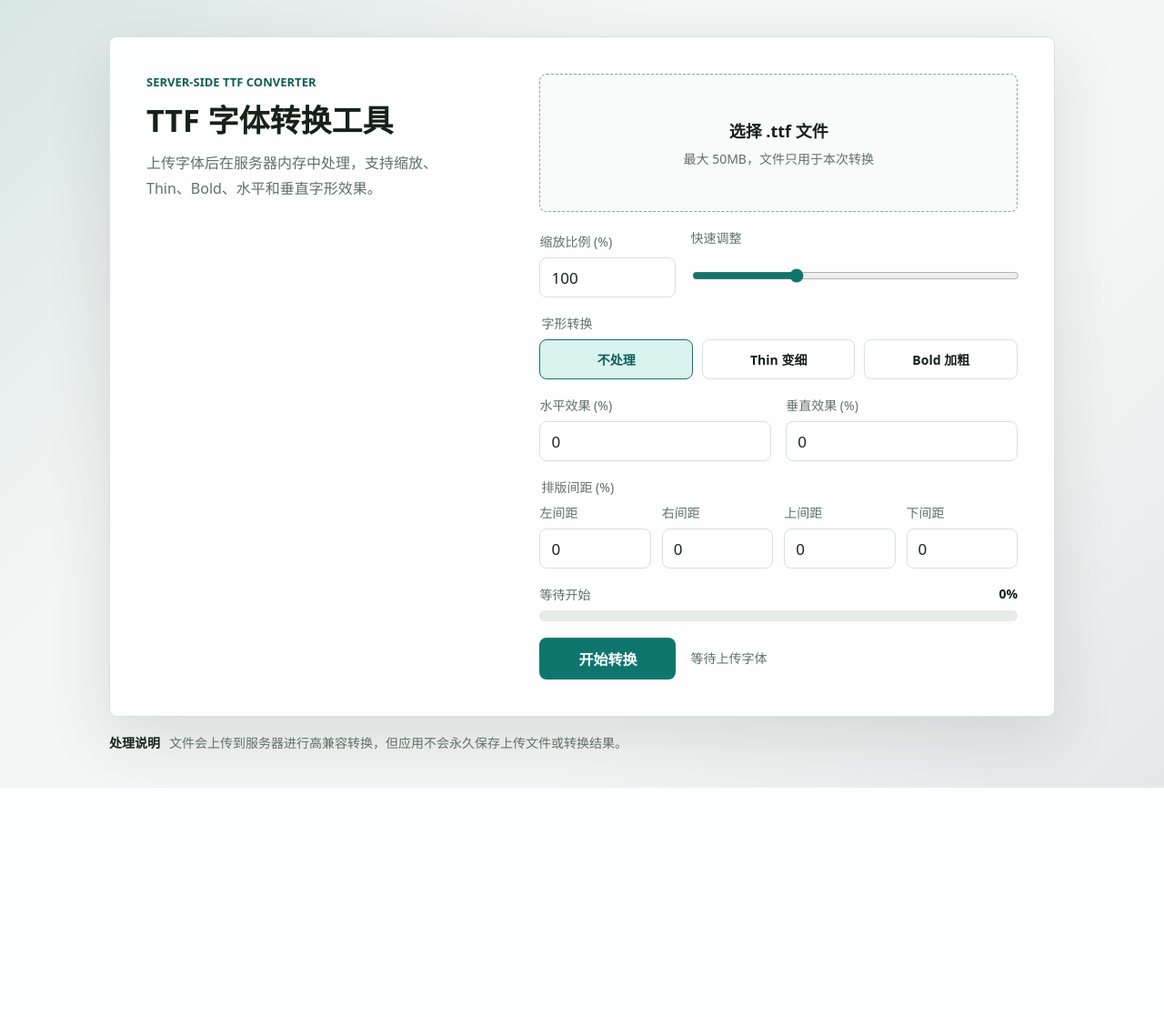
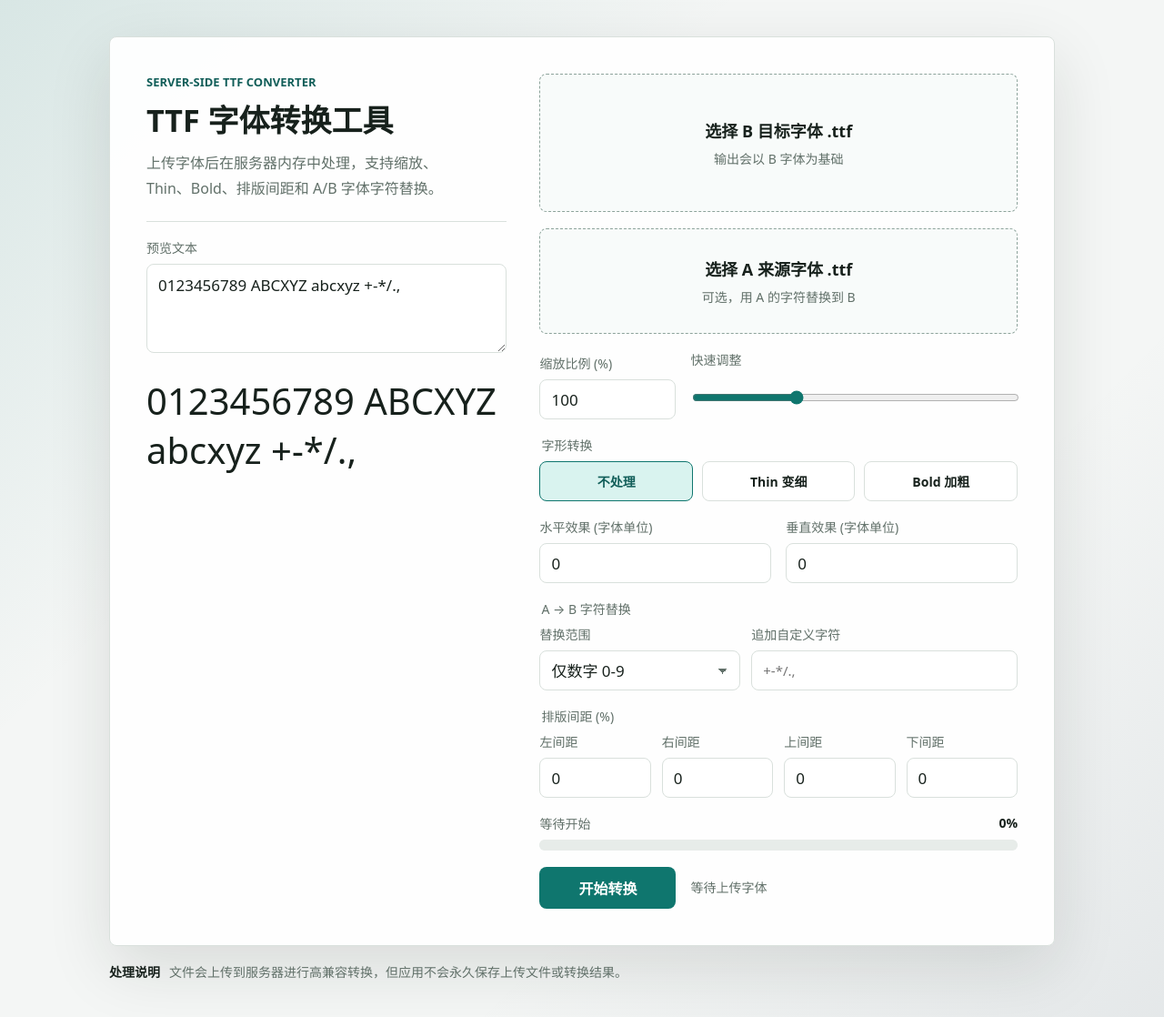
Before and after one commit to Kun686/Font-Editor, a FastAPI app: page / in a window 1280 px wide. Shown: the whole page at 91% size. Before the commit the page ends 866 px from the top, so only its background shows below. Run offline with FastAPI, Linux system fonts and the light colour scheme.

Commit message:
feat: add font character replacement

```diff
--- a/main.py
+++ b/main.py
@@ -8,7 +8,7 @@ from fastapi import FastAPI, File, Form, HTTPException, UploadFile
 from fastapi.responses import HTMLResponse, Response
 from fastapi.staticfiles import StaticFiles
 
-from font_processor import FontConversionError, convert_ttf
+from font_processor import FontConversionError, convert_ttf, replace_ttf_characters, replacement_characters
 
 
 BASE_DIR = Path(__file__).resolve().parent
@@ -27,34 +27,54 @@ def index() -> HTMLResponse:
 @app.post("/api/convert")
 async def convert_font(
     font_file: UploadFile = File(...),
+    source_font_file: UploadFile | None = File(None),
     scale_percent: int = Form(100),
     weight_mode: str = Form("none"),
-    effect_x_percent: float = Form(0),
-    effect_y_percent: float = Form(0),
+    effect_x_units: float | None = Form(None),
+    effect_y_units: float | None = Form(None),
+    effect_x_percent: float | None = Form(None),
+    effect_y_percent: float | None = Form(None),
     spacing_left_percent: float = Form(0),
     spacing_right_percent: float = Form(0),
     spacing_top_percent: float = Form(0),
     spacing_bottom_percent: float = Form(0),
+    replacement_scope: str = Form("digits"),
+    custom_replacement_chars: str = Form(""),
 ) -> Response:
     filename = font_file.filename or ""
     if not filename.lower().endswith(".ttf"):
         raise HTTPException(status_code=400, detail="只支持 .ttf 字体文件")
+    if source_font_file and not (source_font_file.filename or "").lower().endswith(".ttf"):
+        raise HTTPException(status_code=400, detail="来源字体只支持 .ttf 字体文件")
 
-    try:
-        font_bytes = await font_file.read(MAX_UPLOAD_BYTES + 1)
-    finally:
-        await font_file.close()
-
+    font_bytes = await _read_upload_bytes(font_file)
     if len(font_bytes) > MAX_UPLOAD_BYTES:
         raise HTTPException(status_code=413, detail="字体文件不能超过 50MB")
+
+    replacement_enabled = source_font_file is not None
+    if source_font_file:
+        source_font_bytes = await _read_upload_bytes(source_font_file)
+        if len(source_font_bytes) > MAX_UPLOAD_BYTES:
+            raise HTTPException(status_code=413, detail="来源字体文件不能超过 50MB")
+        try:
+            font_bytes = replace_ttf_characters(
+                source_font_bytes,
+                font_bytes,
+                replacement_characters(replacement_scope, custom_replacement_chars),
+            )
+        except FontConversionError as exc:
+            raise HTTPException(status_code=400, detail=str(exc)) from exc
+
+    effect_x = _resolve_effect_form_value(effect_x_units, effect_x_percent)
+    effect_y = _resolve_effect_form_value(effect_y_units, effect_y_percent)
 
     try:
         converted = convert_ttf(
             font_bytes,
             scale_percent=scale_percent,
             weight_mode=weight_mode,
-            effect_x_percent=effect_x_percent,
-            effect_y_percent=effect_y_percent,
+            effect_x_units=effect_x,
+            effect_y_units=effect_y,
             spacing_left_percent=spacing_left_percent,
             spacing_right_percent=spacing_right_percent,
             spacing_top_percent=spacing_top_percent,
@@ -67,12 +87,13 @@ async def convert_font(
         filename,
         scale_percent=scale_percent,
         weight_mode=weight_mode,
-        effect_x_percent=effect_x_percent,
-        effect_y_percent=effect_y_percent,
+        effect_x_units=effect_x,
+        effect_y_units=effect_y,
         spacing_left_percent=spacing_left_percent,
         spacing_right_percent=spacing_right_percent,
         spacing_top_percent=spacing_top_percent,
         spacing_bottom_percent=spacing_bottom_percent,
+        replacement_scope=replacement_scope if replacement_enabled else "",
     )
     return Response(
         content=converted,
@@ -91,34 +112,42 @@ def _download_name(
     source_filename: str,
     scale_percent: int,
     weight_mode: str,
-    effect_x_percent: float,
-    effect_y_percent: float,
+    effect_x_units: float,
+    effect_y_units: float,
     spacing_left_percent: float,
     spacing_right_percent: float,
     spacing_top_percent: float,
     spacing_bottom_percent: float,
+    replacement_scope: str = "",
 ) -> str:
     normalized_source = source_filename.replace("\\", "/")
     source_stem = Path(normalized_source).stem.strip() or "font"
     safe_stem = _safe_file_part(source_stem) or "font"
-    effect = _effect_label(weight_mode, effect_x_percent, effect_y_percent)
+    effect = _effect_label(weight_mode, effect_x_units, effect_y_units)
+    replacement = _replacement_label(replacement_scope)
     spacing = _spacing_label(
         spacing_left_percent,
         spacing_right_percent,
         spacing_top_percent,
         spacing_bottom_percent,
     )
-    return f"{safe_stem}-{scale_percent}pct-{effect}{spacing}.ttf"
+    return f"{safe_stem}-{scale_percent}pct-{effect}{replacement}{spacing}.ttf"
 
 
-def _effect_label(weight_mode: str, effect_x_percent: float, effect_y_percent: float) -> str:
+def _effect_label(weight_mode: str, effect_x_units: float, effect_y_units: float) -> str:
     if weight_mode == "none":
         return "none"
     return (
         f"{weight_mode}-"
-        f"x{_format_effect_number(effect_x_percent)}-"
-        f"y{_format_effect_number(effect_y_percent)}"
+        f"x{_format_effect_number(effect_x_units)}-"
+        f"y{_format_effect_number(effect_y_units)}"
     )
+
+
+def _replacement_label(replacement_scope: str) -> str:
+    if not replacement_scope:
+        return ""
+    return f"-replace-{_safe_file_part(replacement_scope) or 'custom'}"
 
 
 def _spacing_label(
@@ -155,3 +184,18 @@ def _format_effect_number(value: float) -> str:
 def _safe_file_part(value: str) -> str:
     safe = re.sub(r'[<>:"/\\|?*\x00-\x1f]', "_", value)
     return safe.strip().strip(". ")
+
+
+async def _read_upload_bytes(upload: UploadFile) -> bytes:
+    try:
+        return await upload.read(MAX_UPLOAD_BYTES + 1)
+    finally:
+        await upload.close()
+
+
+def _resolve_effect_form_value(effect_units: float | None, legacy_effect_value: float | None) -> float:
+    if effect_units is not None:
+        return effect_units
+    if legacy_effect_value is not None:
+        return legacy_effect_value
+    return 0
--- a/static/app.js
+++ b/static/app.js
@@ -1,6 +1,8 @@
 const form = document.querySelector("#converter-form");
 const fileInput = document.querySelector("#font-file");
 const fileMeta = document.querySelector("#file-meta");
+const sourceFileInput = document.querySelector("#source-font-file");
+const sourceFileMeta = document.querySelector("#source-file-meta");
 const scaleInput = document.querySelector("#scale-percent");
 const scaleRange = document.querySelector("#scale-range");
 const effectXInput = document.querySelector("#effect-x");
@@ -18,14 +20,20 @@ const errorMessage = document.querySelector("#error-message");
 const progressBar = document.querySelector("#progress-bar");
 const progressLabel = document.querySelector("#progress-label");
 const progressPercent = document.querySelector("#progress-percent");
+const previewText = document.querySelector("#preview-text");
+const previewOutput = document.querySelector("#preview-output");
+const previewStyle = document.createElement("style");
 let activeDownloadUrl = null;
 let progressTimer = null;
+let previewFontFamily = null;
+
+document.head.appendChild(previewStyle);
 
 fileInput.addEventListener("change", () => {
   clearDownload();
   const file = fileInput.files[0];
   if (!file) {
-    fileMeta.textContent = "最大 50MB，文件只用于本次转换";
+    fileMeta.textContent = "输出会以 B 字体为基础";
     return;
   }
 
@@ -33,6 +41,21 @@ fileInput.addEventListener("change", () => {
   fileMeta.textContent = `${file.name} · ${sizeMb.toFixed(2)}MB`;
   statusText.textContent = "等待转换";
   setProgress(0, "等待开始");
+});
+
+sourceFileInput.addEventListener("change", () => {
+  const file = sourceFileInput.files[0];
+  if (!file) {
+    sourceFileMeta.textContent = "可选，用 A 的字符替换到 B";
+    return;
+  }
+
+  const sizeMb = file.size / 1024 / 1024;
+  sourceFileMeta.textContent = `${file.name} · ${sizeMb.toFixed(2)}MB`;
+});
+
+previewText.addEventListener("input", () => {
+  updatePreviewText();
 });
 
 scaleInput.addEventListener("input", () => {
@@ -58,6 +81,12 @@ form.addEventListener("submit", async (event) => {
     return;
   }
 
+  const sourceFile = sourceFileInput.files[0];
+  if (sourceFile && !sourceFile.name.toLowerCase().endsWith(".ttf")) {
+    showError("A 来源字体只支持 .ttf 字体文件");
+    return;
+  }
+
   const scale = Number(scaleInput.value);
   if (!Number.isInteger(scale) || scale < 10 || scale > 300) {
     showError("缩放比例必须在 10% 到 300% 之间");
@@ -67,12 +96,12 @@ form.addEventListener("submit", async (event) => {
   const effectX = Number(effectXInput.value);
   const effectY = Number(effectYInput.value);
   if (!isValidEffect(effectX) || !isValidEffect(effectY)) {
-    showError("水平和垂直效果数值必须在 -50 到 50 之间");
+    showError("水平和垂直效果数值必须在 -500 到 500 字体单位之间");
     return;
   }
 
   const spacingValues = spacingInputs.map((input) => Number(input.value));
-  if (spacingValues.some((value) => !isValidEffect(value))) {
+  if (spacingValues.some((value) => !isValidSpacing(value))) {
     showError("上下左右间距数值必须在 -50 到 50 之间");
     return;
   }
@@ -90,6 +119,7 @@ form.addEventListener("submit", async (event) => {
     downloadLink.download = filename;
     downloadLink.textContent = `下载 ${filename}`;
     downloadLink.hidden = false;
+    applyPreviewFont(activeDownloadUrl);
     setProgress(100, "转换完成");
     statusText.textContent = "转换完成，点击下载按钮保存文件";
   } catch (error) {
@@ -111,6 +141,10 @@ function clampNumber(value, min, max, fallback) {
 }
 
 function isValidEffect(value) {
+  return Number.isFinite(value) && value >= -500 && value <= 500;
+}
+
+function isValidSpacing(value) {
   return Number.isFinite(value) && value >= -50 && value <= 50;
 }
 
@@ -216,11 +250,31 @@ function getDownloadName(disposition, sourceName) {
   return sourceName.replace(/\.ttf$/i, "-converted.ttf");
 }
 
+function applyPreviewFont(fontUrl) {
+  previewFontFamily = `ConvertedPreview-${Date.now()}`;
+  previewStyle.textContent = `
+    @font-face {
+      font-family: "${previewFontFamily}";
+      src: url("${fontUrl}") format("truetype");
+    }
+  `;
+  previewOutput.style.fontFamily = `"${previewFontFamily}", "Microsoft YaHei", sans-serif`;
+  updatePreviewText();
+}
+
+function updatePreviewText() {
+  previewOutput.textContent = previewText.value || " ";
+}
+
 function clearDownload() {
   if (activeDownloadUrl) {
     URL.revokeObjectURL(activeDownloadUrl);
     activeDownloadUrl = null;
   }
+  previewStyle.textContent = "";
+  previewFontFamily = null;
+  previewOutput.style.removeProperty("font-family");
+  updatePreviewText();
   downloadLink.hidden = true;
   downloadLink.removeAttribute("href");
   downloadLink.removeAttribute("download");
@@ -237,3 +291,5 @@ function clearError() {
   errorMessage.hidden = true;
   errorMessage.textContent = "";
 }
+
+updatePreviewText();
--- a/static/styles.css
+++ b/static/styles.css
@@ -132,6 +132,11 @@ h1 {
   overflow-wrap: anywhere;
 }
 
+.compact-drop {
+  min-height: 116px;
+  padding: 18px;
+}
+
 .control-grid,
 .effect-grid {
   display: grid;
@@ -165,6 +170,27 @@ h1 {
   gap: 12px;
 }
 
+.replacement-panel {
+  display: grid;
+  gap: 10px;
+  min-width: 0;
+  margin: 0;
+  padding: 0;
+  border: 0;
+}
+
+.replacement-panel legend {
+  margin-bottom: 8px;
+  color: var(--muted);
+  font-size: 14px;
+}
+
+.replacement-grid {
+  display: grid;
+  grid-template-columns: minmax(160px, 0.86fr) minmax(0, 1.14fr);
+  gap: 12px;
+}
+
 .field,
 .range-field {
   display: grid;
@@ -173,7 +199,9 @@ h1 {
   font-size: 14px;
 }
 
-.field input[type="number"] {
+.field input[type="number"],
+.field select,
+.field textarea {
   width: 100%;
   min-height: 44px;
   padding: 0 12px;
@@ -183,6 +211,21 @@ h1 {
   font: inherit;
   font-size: 17px;
   background: #fff;
+}
+
+.field select {
+  appearance: none;
+  background:
+    linear-gradient(45deg, transparent 50%, var(--muted) 50%) calc(100% - 18px) 52% / 6px 6px no-repeat,
+    linear-gradient(135deg, var(--muted) 50%, transparent 50%) calc(100% - 13px) 52% / 6px 6px no-repeat,
+    #fff;
+}
+
+.field textarea {
+  min-height: 84px;
+  padding: 10px 12px;
+  resize: vertical;
+  line-height: 1.5;
 }
 
 .field input[type="text"] {
@@ -199,6 +242,8 @@ h1 {
 
 .field input[type="number"]:focus,
 .field input[type="text"]:focus,
+.field select:focus,
+.field textarea:focus,
 .range-field input:focus-visible {
   outline: 3px solid rgba(15, 118, 110, 0.18);
   border-color: var(--accent);
@@ -254,6 +299,24 @@ h1 {
   border-color: var(--accent);
   color: var(--accent-dark);
   background: var(--accent-soft);
+}
+
+.preview-panel {
+  display: grid;
+  gap: 12px;
+  margin-top: 8px;
+  padding-top: 18px;
+  border-top: 1px solid var(--line);
+}
+
+.preview-output {
+  min-height: 136px;
+  padding: 14px 0;
+  color: var(--ink);
+  font-size: 40px;
+  line-height: 1.35;
+  overflow-wrap: anywhere;
+  word-break: break-word;
 }
 
 .progress-panel {
@@ -408,6 +471,7 @@ button:disabled {
   .control-grid,
   .effect-grid,
   .spacing-grid,
+  .replacement-grid,
   .actions {
     grid-template-columns: 1fr;
   }
--- a/templates/index.html
+++ b/templates/index.html
@@ -13,15 +13,29 @@
           <p class="eyebrow">Server-side TTF Converter</p>
           <h1 id="page-title">TTF 字体转换工具</h1>
           <p class="summary">
-            上传字体后在服务器内存中处理，支持缩放、Thin、Bold、水平和垂直字形效果。
+            上传字体后在服务器内存中处理，支持缩放、Thin、Bold、排版间距和 A/B 字体字符替换。
           </p>
+
+          <div class="preview-panel" aria-label="当前字符效果">
+            <label class="field">
+              <span>预览文本</span>
+              <textarea id="preview-text" rows="3">0123456789 ABCXYZ abcxyz +-*/.,</textarea>
+            </label>
+            <div id="preview-output" class="preview-output">0123456789 ABCXYZ abcxyz +-*/.,</div>
+          </div>
         </div>
 
         <form id="converter-form" class="converter-form">
           <label class="file-drop">
             <input id="font-file" name="font_file" type="file" accept=".ttf,font/ttf" required />
-            <span class="file-drop-title">选择 .ttf 文件</span>
-            <span id="file-meta" class="file-drop-meta">最大 50MB，文件只用于本次转换</span>
+            <span class="file-drop-title">选择 B 目标字体 .ttf</span>
+            <span id="file-meta" class="file-drop-meta">输出会以 B 字体为基础</span>
+          </label>
+
+          <label class="file-drop compact-drop">
+            <input id="source-font-file" name="source_font_file" type="file" accept=".ttf,font/ttf" />
+            <span class="file-drop-title">选择 A 来源字体 .ttf</span>
+            <span id="source-file-meta" class="file-drop-meta">可选，用 A 的字符替换到 B</span>
           </label>
 
           <div class="control-grid">
@@ -63,33 +77,62 @@
 
           <div class="effect-grid">
             <label class="field">
-              <span>水平效果 (%)</span>
+              <span>水平效果 (字体单位)</span>
               <input
                 id="effect-x"
-                name="effect_x_percent"
+                name="effect_x_units"
                 type="number"
-                min="-50"
-                max="50"
-                step="0.1"
+                min="-500"
+                max="500"
+                step="1"
                 value="0"
                 inputmode="decimal"
               />
             </label>
 
             <label class="field">
-              <span>垂直效果 (%)</span>
+              <span>垂直效果 (字体单位)</span>
               <input
                 id="effect-y"
-                name="effect_y_percent"
+                name="effect_y_units"
                 type="number"
-                min="-50"
-                max="50"
-                step="0.1"
+                min="-500"
+                max="500"
+                step="1"
                 value="0"
                 inputmode="decimal"
               />
             </label>
           </div>
+
+          <fieldset class="replacement-panel">
+            <legend>A → B 字符替换</legend>
+            <div class="replacement-grid">
+              <label class="field">
+                <span>替换范围</span>
+                <select id="replacement-scope" name="replacement_scope">
+                  <option value="digits">仅数字 0-9</option>
+                  <option value="uppercase">仅大写字母 A-Z</option>
+                  <option value="lowercase">仅小写字母 a-z</option>
+                  <option value="letters">大小写字母 A-Z a-z</option>
+                  <option value="digits_letters">数字和字母</option>
+                  <option value="custom">仅自定义字符</option>
+                </select>
+              </label>
+
+              <label class="field">
+                <span>追加自定义字符</span>
+                <input
+                  id="custom-replacement-chars"
+                  name="custom_replacement_chars"
+                  type="text"
+                  value=""
+                  placeholder="+-*/.,"
+                  autocomplete="off"
+                />
+              </label>
+            </div>
+          </fieldset>
 
           <fieldset class="spacing-panel">
             <legend>排版间距 (%)</legend>
```
Also changed, not shown: font_processor.py (+152 -14 lines), tests/conftest.py (+66 -0 lines), tests/test_api.py (+42 -4 lines), tests/test_font_processor.py (+65 -15 lines).
